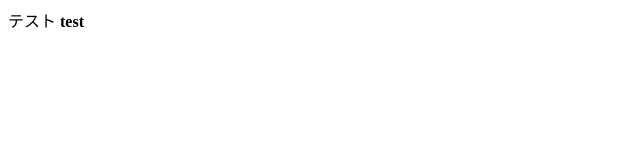
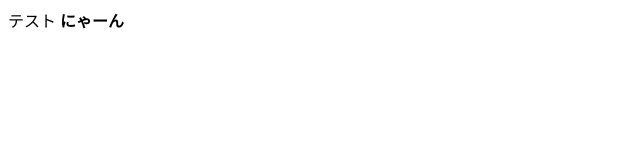
Before and after one commit to otkzh/npoi.github.io, a plain HTML site: page index.html in a window 1280 px wide. Shown: the full height of the page, 0-640 px from the left. Drawn offline with Linux system fonts and the light colour scheme.

Commit message:
にゃーん

```diff
--- a/index.html
+++ b/index.html
@@ -1,2 +1,2 @@
 テスト
-<b>test</b>
+<b>にゃーん</b>
```
